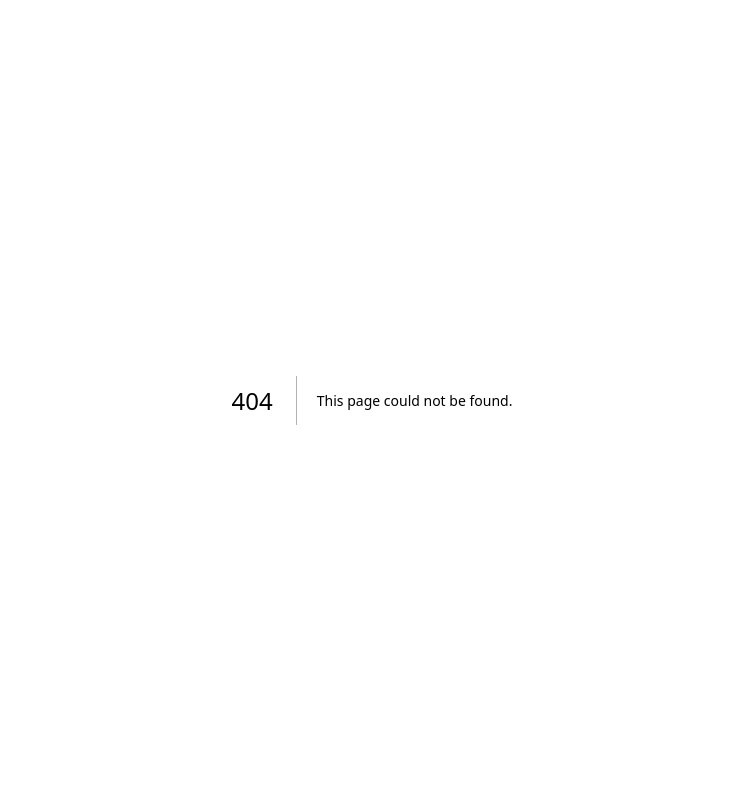
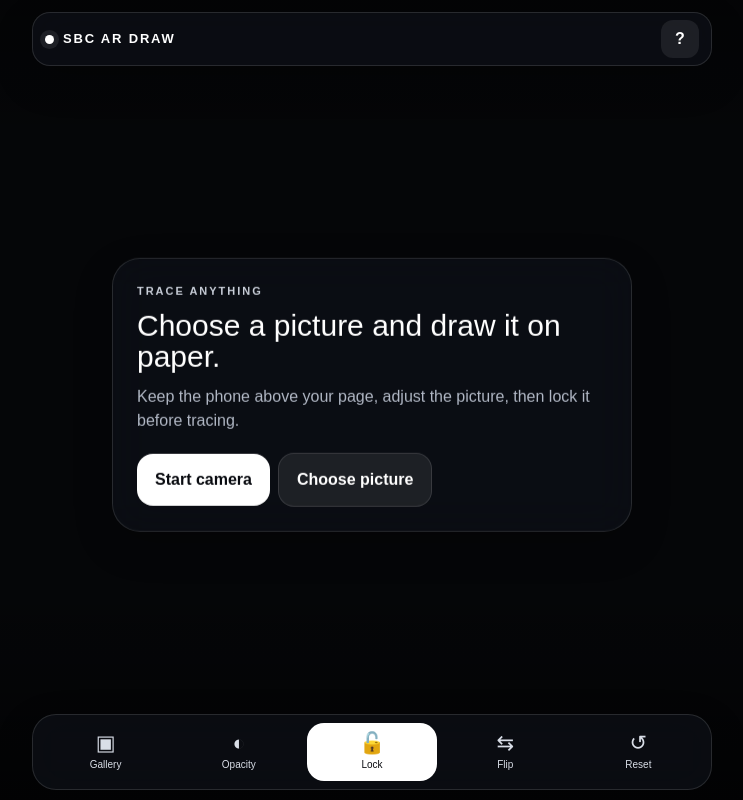
Before and after one commit to mohamedriahisbc-coder/sbc-ai-school, a Next.js app: page /ar-drawing in a window 1280 px wide. Before the commit this address had no page. Shown: the whole page, without its empty margins (268-1011 px from the left). Built offline with nearby package versions, Linux system fonts and the light colour scheme.

Commit message:
Add SBC AR Drawing page

```diff
--- /dev/null
+++ b/src/app/ar-drawing/page.tsx
@@ -0,0 +1,111 @@
+'use client';
+
+import { useEffect, useRef, useState } from 'react';
+import styles from './ar.module.css';
+
+type Pt={x:number;y:number};
+
+export default function ARDrawingPage(){
+  const videoRef=useRef<HTMLVideoElement>(null);
+  const imgRef=useRef<HTMLImageElement>(null);
+  const inputRef=useRef<HTMLInputElement>(null);
+  const streamRef=useRef<MediaStream|null>(null);
+  const pointers=useRef(new Map<number,Pt>());
+  const gesture=useRef<any>(null);
+  const [cameraReady,setCameraReady]=useState(false);
+  const [imageUrl,setImageUrl]=useState('');
+  const [locked,setLocked]=useState(false);
+  const [opacity,setOpacity]=useState(55);
+  const [panel,setPanel]=useState(false);
+  const [help,setHelp]=useState(false);
+  const [toast,setToast]=useState('');
+  const [state,setState]=useState({x:0,y:0,scale:1,rotation:0,flipX:1});
+
+  useEffect(()=>()=>{streamRef.current?.getTracks().forEach(t=>t.stop())},[]);
+  useEffect(()=>{if(!toast)return;const t=setTimeout(()=>setToast(''),1600);return()=>clearTimeout(t)},[toast]);
+
+  async function startCamera(){
+    if(streamRef.current){setCameraReady(true);return true;}
+    try{
+      const stream=await navigator.mediaDevices.getUserMedia({video:{facingMode:{ideal:'environment'},width:{ideal:1920},height:{ideal:1080}},audio:false});
+      streamRef.current=stream;
+      if(videoRef.current){videoRef.current.srcObject=stream;await videoRef.current.play();}
+      setCameraReady(true);setToast('Camera ready');return true;
+    }catch{setToast('Camera permission is required');return false;}
+  }
+
+  async function chooseImage(){await startCamera();inputRef.current?.click();}
+  function reset(){if(locked){setToast('Unlock first');return;}setState({x:0,y:0,scale:1,rotation:0,flipX:1});setOpacity(55)}
+  const transform=`translate(calc(-50% + ${state.x}px), calc(-50% + ${state.y}px)) rotate(${state.rotation}deg) scale(${state.scale*state.flipX},${state.scale})`;
+  const dist=(a:Pt,b:Pt)=>Math.hypot(b.x-a.x,b.y-a.y);
+  const angle=(a:Pt,b:Pt)=>Math.atan2(b.y-a.y,b.x-a.x)*180/Math.PI;
+  const mid=(a:Pt,b:Pt)=>({x:(a.x+b.x)/2,y:(a.y+b.y)/2});
+
+  function pointerDown(e:React.PointerEvent<HTMLDivElement>){
+    if(locked||!imageUrl)return;
+    e.currentTarget.setPointerCapture(e.pointerId);
+    pointers.current.set(e.pointerId,{x:e.clientX,y:e.clientY});
+    const pts=[...pointers.current.values()];
+    if(pts.length===1)gesture.current={type:'move',start:pts[0],x:state.x,y:state.y};
+    if(pts.length===2)gesture.current={type:'pinch',startDist:dist(pts[0],pts[1]),startAngle:angle(pts[0],pts[1]),startMid:mid(pts[0],pts[1]),...state};
+  }
+  function pointerMove(e:React.PointerEvent<HTMLDivElement>){
+    if(locked||!pointers.current.has(e.pointerId)||!gesture.current)return;
+    pointers.current.set(e.pointerId,{x:e.clientX,y:e.clientY});
+    const pts=[...pointers.current.values()];
+    const g=gesture.current;
+    if(pts.length===1&&g.type==='move')setState(s=>({...s,x:g.x+(pts[0].x-g.start.x),y:g.y+(pts[0].y-g.start.y)}));
+    else if(pts.length===2){
+      if(g.type!=='pinch'){gesture.current={type:'pinch',startDist:dist(pts[0],pts[1]),startAngle:angle(pts[0],pts[1]),startMid:mid(pts[0],pts[1]),...state};return;}
+      const m=mid(pts[0],pts[1]);
+      setState(s=>({...s,scale:Math.min(8,Math.max(.15,g.scale*(dist(pts[0],pts[1])/Math.max(g.startDist,1)))),rotation:g.rotation+(angle(pts[0],pts[1])-g.startAngle),x:g.x+(m.x-g.startMid.x),y:g.y+(m.y-g.startMid.y)}));
+    }
+  }
+  function pointerEnd(e:React.PointerEvent<HTMLDivElement>){
+    pointers.current.delete(e.pointerId);
+    const pts=[...pointers.current.values()];
+    gesture.current=pts.length===1?{type:'move',start:pts[0],x:state.x,y:state.y}:null;
+  }
+
+  return <main className={styles.page}>
+    <video ref={videoRef} className={styles.video} autoPlay playsInline muted />
+    <div className={styles.shade}/>
+    <div className={styles.stage} onPointerDown={pointerDown} onPointerMove={pointerMove} onPointerUp={pointerEnd} onPointerCancel={pointerEnd}>
+      {imageUrl&&<img ref={imgRef} src={imageUrl} alt="Tracing overlay" className={styles.overlay} style={{opacity:opacity/100,transform,width:'72vw',maxWidth:'760px'}} draggable={false}/>}
+    </div>
+
+    <header className={`${styles.topbar} ${styles.glass}`}>
+      <div className={styles.brand}><span className={styles.dot}/>SBC AR DRAW</div>
+      <button className={styles.help} onClick={()=>setHelp(true)}>?</button>
+    </header>
+
+    {!cameraReady&&<section className={`${styles.hero} ${styles.glass}`}>
+      <div className={styles.eyebrow}>TRACE ANYTHING</div>
+      <h1 className={styles.title}>Choose a picture and draw it on paper.</h1>
+      <p className={styles.desc}>Keep the phone above your page, adjust the picture, then lock it before tracing.</p>
+      <button className={styles.primary} onClick={startCamera}>Start camera</button>
+      <button className={styles.secondary} onClick={chooseImage}>Choose picture</button>
+    </section>}
+
+    {panel&&<aside className={`${styles.panel} ${styles.glass}`}>
+      <div className={styles.panelRow}><span>Opacity</span><strong>{opacity}%</strong></div>
+      <input className={styles.slider} type="range" min="5" max="100" value={opacity} onChange={e=>setOpacity(Number(e.target.value))}/>
+    </aside>}
+
+    <nav className={`${styles.toolbar} ${styles.glass}`}>
+      <button className={styles.tool} onClick={chooseImage}><span className={styles.toolIcon}>▣</span><span>Gallery</span></button>
+      <button className={`${styles.tool} ${panel?styles.active:''}`} onClick={()=>setPanel(v=>!v)}><span className={styles.toolIcon}>◐</span><span>Opacity</span></button>
+      <button className={`${styles.tool} ${styles.emphasis}`} onClick={()=>{if(!imageUrl){setToast('Choose a picture first');return;}setLocked(v=>!v);setPanel(false)}}><span className={styles.toolIcon}>{locked?'🔒':'🔓'}</span><span>{locked?'Unlock':'Lock'}</span></button>
+      <button className={styles.tool} onClick={()=>{if(locked){setToast('Unlock first');return;}setState(s=>({...s,flipX:s.flipX*-1}))}}><span className={styles.toolIcon}>⇆</span><span>Flip</span></button>
+      <button className={styles.tool} onClick={reset}><span className={styles.toolIcon}>↺</span><span>Reset</span></button>
+    </nav>
+
+    <input ref={inputRef} type="file" accept="image/*" hidden onChange={e=>{const f=e.target.files?.[0];if(!f)return;const u=URL.createObjectURL(f);setImageUrl(u);setState({x:0,y:0,scale:1,rotation:0,flipX:1});setOpacity(55);setToast('Move, pinch, rotate — then lock')}}/>
+    <div className={`${styles.toast} ${toast?styles.toastShow:''}`}>{toast}</div>
+
+    {help&&<div className={styles.helpCard} onClick={()=>setHelp(false)}><div className={styles.helpInner} onClick={e=>e.stopPropagation()}>
+      <h2>How to use</h2><ol><li>Start the camera.</li><li>Choose a picture.</li><li>Drag with one finger.</li><li>Pinch to zoom and rotate.</li><li>Set opacity and press Lock.</li><li>Trace it on paper.</li></ol>
+      <button className={styles.primary} onClick={()=>setHelp(false)}>Got it</button>
+    </div></div>}
+  </main>
+}
```
